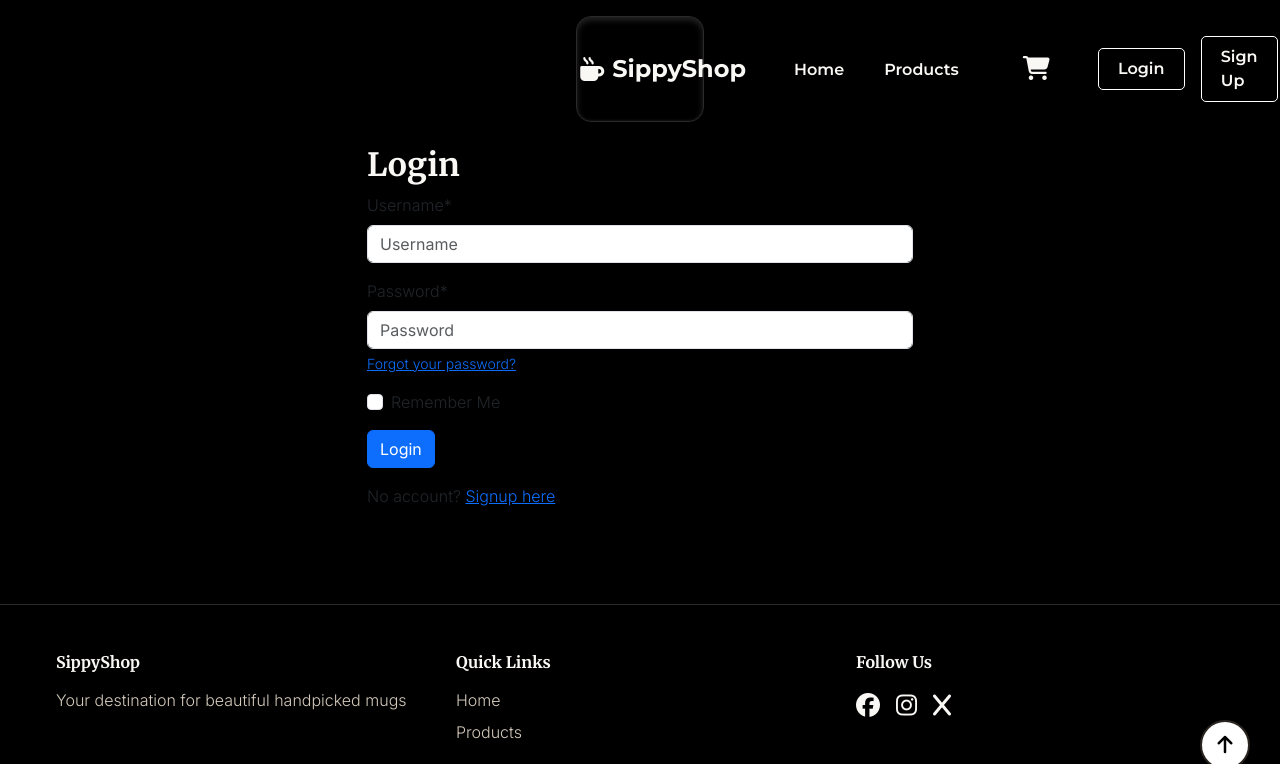
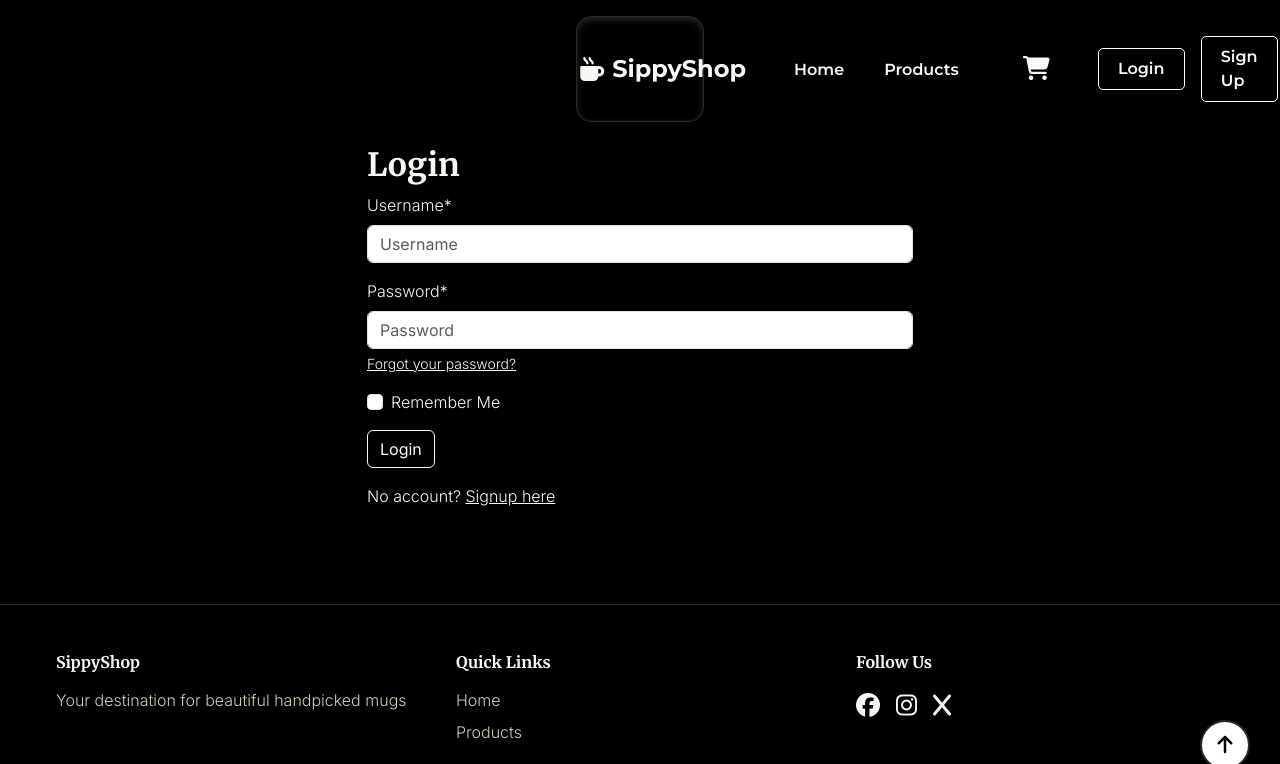
Before and after one commit to lin-yang-2713/sippyshop, a Django app: page /accounts/login/ in a window 1280 px wide. Shown: the top 764 px of the page. Run offline with Django 4.2, Linux system fonts and the light colour scheme; some libraries are stand-ins or nearby versions.

Commit message:
created password reset page and styled it in css

```diff
--- a/products/static/css/base.css
+++ b/products/static/css/base.css
@@ -217,6 +217,32 @@ h1, h2, h3, h4, h5, h6 {
 .auth-box a:hover {
 
 }
+
+/* login page styling */
+.login-page-text,
+.login-page-text p,
+.login-page-text {
+    color: #faf8f5;
+}
+/* login page make all links white */
+.login-page-text a {
+    color: #faf8f5;
+}
+/* LOGIN BUTTON IN LOGIN PAGE */
+.page-login-style {
+    background-color: #000;
+    color: #faf8f5;
+    border: 1px solid #faf8f5;
+
+}
+.page-login-style:hover {
+    background-color: #faf8f5;
+    color: #000;
+    border: 1px solid #faf8f5;
+    transition: all 0.3s;
+    transform: scale(1.05);
+}
+
 
 /* HERO SECTION STYLING!! */
 
@@ -482,3 +508,32 @@ h1, h2, h3, h4, h5, h6 {
     opacity: 1;
     visibility: visible;
 }
+
+/* PASSWORD RESET PAGE */
+.auth-box,
+.auth-box p {
+    color: #faf8f5;
+}
+.auth-box a {
+    color: #faf8f5;
+}
+
+.auth-page {
+    min-height: 45vh;
+    align-items: center;
+    justify-content: center;
+}
+/* send it button */
+.send-it-link {
+    background-color: #000;
+    color: #faf8f5;
+    border: 1px solid #faf8f5;
+}
+.send-it-link:hover {
+    background: #faf8f5;
+    transition: all 0.3s;
+    transform: scale(1.05);
+    color: #000;
+    border: 1px solid #faf8f5;
+
+}
--- a/products/templates/account/login.html
+++ b/products/templates/account/login.html
@@ -5,12 +5,12 @@
 
 {% block content %}
 <div class="row justify-content-center">
-    <div class="col-md-6">
+    <div class="col-md-6 login-page-text">
         <h2>Login</h2>
         <form method="post">
             {% csrf_token %}
             {{ form|crispy }}
-            <button type="submit" class="btn btn-primary">Login</button>
+            <button type="submit" class="btn btn-primary page-login-style">Login</button>
         </form>
         <p class="mt-3">No account? <a href="{% url 'account_signup' %}">Signup here</a></p>
     </div>
```
Also changed, not shown: products/templates/account/password_reset.html (added, +23 -0 lines).
